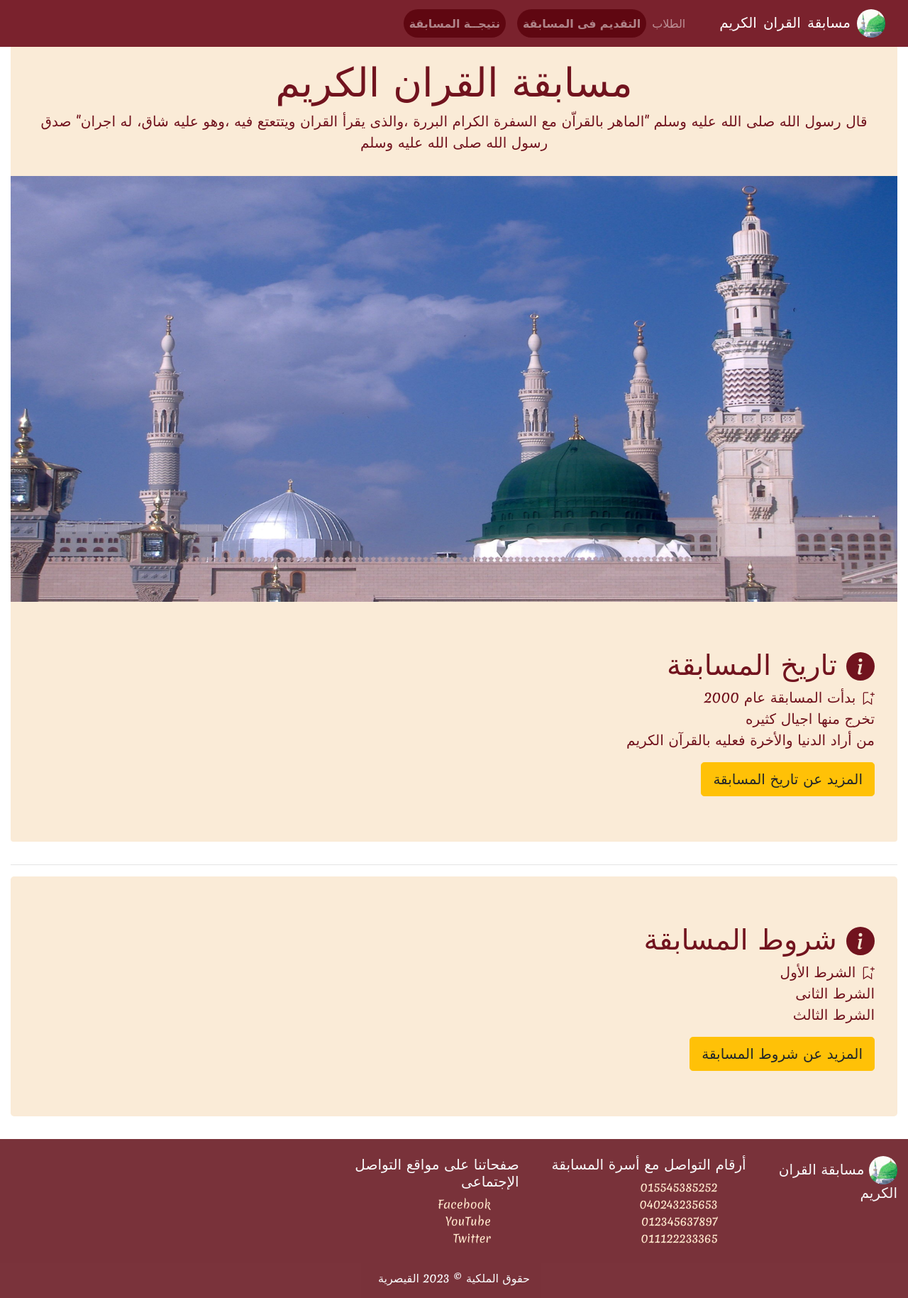
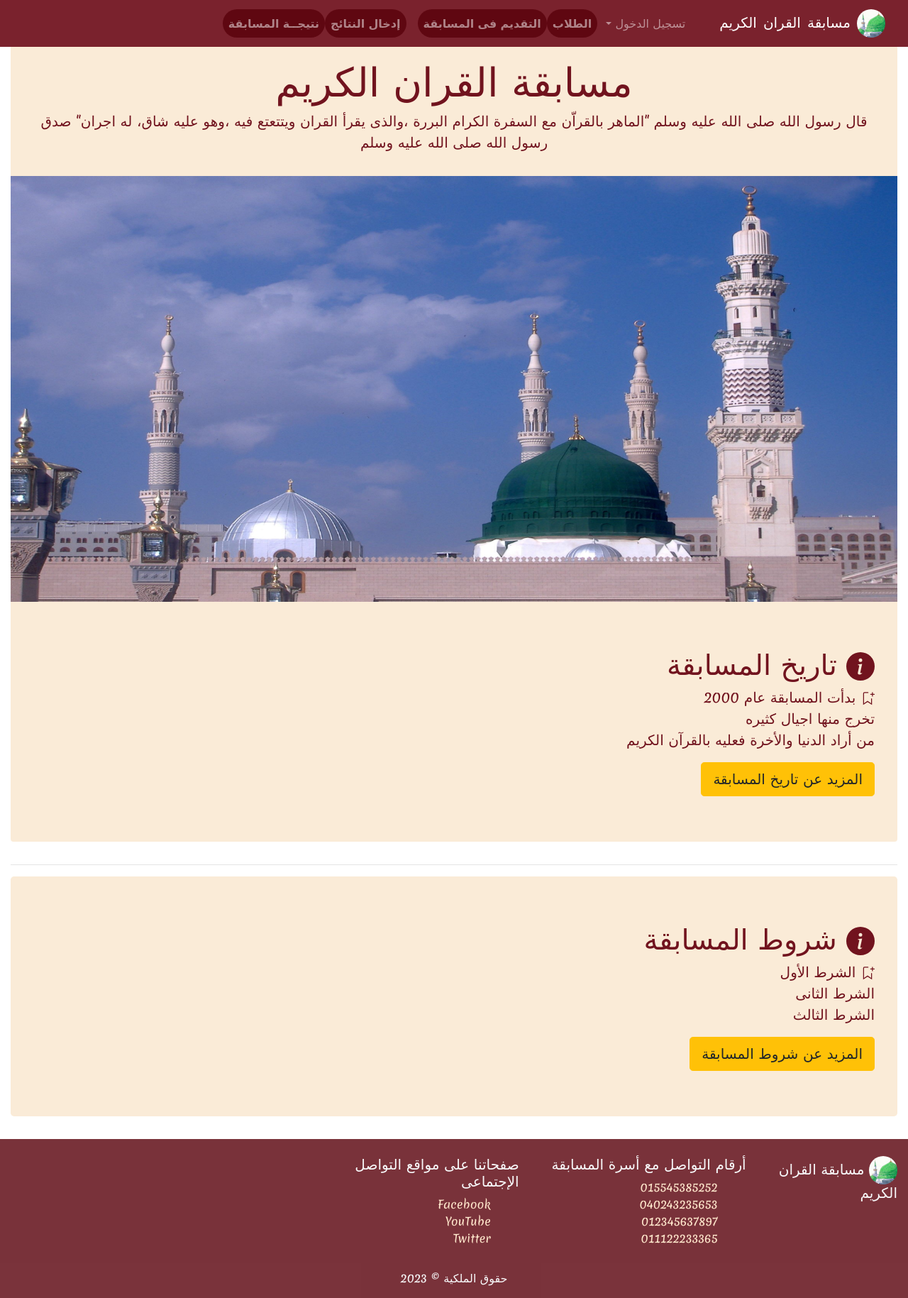
Before and after one commit to Hossam-hash/django_koran_competition, a Django app: page / in a window 1280 px wide. Shown: the whole page at 71% size. Run offline with Django 4.2, Linux system fonts and the light colour scheme; some libraries are stand-ins or nearby versions.

Commit message:
before_database_work

```diff
--- a/src/templates/home/home.html
+++ b/src/templates/home/home.html
@@ -74,7 +74,7 @@
 		   <br>
 		   من أراد الدنيا والأخرة فعليه بالقرآن الكريم
           </p>
-          <a class="btn btn-warning btn-lg" href="history_of_comptition.html" role="button">المزيد عن تاريخ المسابقة</a>
+          <a class="btn btn-warning btn-lg" href="{% url 'comptition_history' %}" role="button">المزيد عن تاريخ المسابقة</a>
         </div>
       </section>
 
@@ -103,7 +103,7 @@
 		   <br>
 		  الشرط الثالث
           </p>
-		  <a class="btn btn-warning btn-lg" href="condition_of_comptition.html" role="button">المزيد عن شروط المسابقة</a>
+		  <a class="btn btn-warning btn-lg" href="{%url 'comptition_rules'%}" role="button">المزيد عن شروط المسابقة</a>
         </div>
       </section>
 
--- a/src/templates/partials/_footer.html
+++ b/src/templates/partials/_footer.html
@@ -5,7 +5,7 @@
 
         <div class="row">
 
-          <div class="col-md-2 mt-md-0 mt-0">
+          <div class="col-md-2 mt-md-0 mt-0" href="{% url 'home' %}">
             <h5 class="text-uppercase">
              <img src="{% static 'img/logo1.jpg'%}" class="img-brand" alt="compitation">
             مسابقة القران الكريم
@@ -45,7 +45,7 @@
       </div>
 
       <div class="text-center py-3">
-        حقوق الملكية &copy; <span class="year">2023 </span>  القيصرية
+        حقوق الملكية &copy; <span class="year">2023 </span>
       </div>
 
     </footer>
--- a/src/templates/partials/_navbar.html
+++ b/src/templates/partials/_navbar.html
@@ -1,7 +1,7 @@
     {% load static %}
 	<!--navbar-->
     <nav class="navbar navbar-expand-lg navbar-dark navbar-custom fixed-top"  >
-        <a class="navbar-brand" href="index.html">
+        <a class="navbar-brand" href="{% url 'home' %}">
             <img src="{% static 'img/logo1.jpg'%}" class="img-brand" alt="compitation">
             مسابقة القران الكريم
         </a>
@@ -10,20 +10,82 @@
         </button>
 
         <div class="collapse navbar-collapse" id="navbarSupportedContent">
-            <ul class="navbar-nav " >
+            <ul class="navbar-nav "  >
+
+			<!-- 	 <li
+				  {% if '/' == request.path %}
+				   class="nav-item active"
+				  {% else %}
+				  class="nav-item "
+				  {%endif%}
+				  id="nav-item"
+				 > -->
 
 
-              <li class="nav-item" >
-                <a class="nav-link" href="#" >الطلاب</a>
+				 <li
+				  {% if 'signin' in request.path or 'signup' in request.path or 'profile' in request.path%}
+				   class="nav-item dropdown active"
+				  {% else %}
+				  class="nav-item dropdown"
+				  {%endif%}
+
+				 >
+                <a class="nav-link dropdown-toggle" href="#" id="navbarDropdown" role="button" data-toggle="dropdown" aria-haspopup="true" aria-expanded="false">
+                تسجيل الدخول
+                </a>
+                <div class="dropdown-menu animate slideIn" aria-labelledby="navbarDropdown">
+                <a class="dropdown-item" href="{% url 'signin'%}">التسجيل</a>
+                <a class="dropdown-item" href="{% url 'signup'%}">تسجيل الدخول</a>
+                <div class="dropdown-divider"></div>
+                <a class="dropdown-item" href="{% url 'profile'%}">الصفحة الشخصية</a>
+                </div>
+				</li>
+
+              <li
+				  {% if 'search' in request.path %}
+				   class="nav-item active"
+				  {% else %}
+				  class="nav-item "
+				  {%endif%}
+				  id="nav-item"
+				 >
+                <a class="nav-link" href="{% url 'search'%}" ><strong>الطلاب</strong> </a>
               </li>
-              <li class="nav-item" id="nav-item"  >
-                  <a class="nav-link" href="apply_for_comptation.html"><strong> التقديم فى المسابقة</strong>  </a>
+
+              <li
+				  {% if 'apply_compition' in request.path %}
+				   class="nav-item active"
+				  {% else %}
+				  class="nav-item "
+				  {%endif%}
+				 id="nav-item"
+				 >
+                  <a class="nav-link" href="{% url 'apply_compition'%}"><strong> التقديم فى المسابقة</strong>  </a>
               </li>
 			  <li class="x">
                 <a class="nav-link" href="#"></a>
               </li>
-			  <li class="nav-item" id="nav-item">
-                  <a class="nav-link" href="#"><strong> نتيجــة المسابقة</strong>  </a>
+
+              <li
+				  {% if 'enter_results' in request.path %}
+				   class="nav-item active"
+				  {% else %}
+				  class="nav-item "
+				  {%endif%}
+				 id="nav-item"
+				 >
+                  <a class="nav-link" href="{% url 'enter_results'%}"><strong> إدخال النتائج </strong>  </a>
+              </li>
+
+              <li
+				  {% if 'show_results' in request.path %}
+				   class="nav-item active"
+				  {% else %}
+				  class="nav-item "
+				  {%endif%}
+				 id="nav-item"
+				 >
+                  <a class="nav-link" href="{% url 'show_results'%}"><strong> نتيجــة المسابقة</strong>  </a>
               </li>
 
             </ul>
```
Also changed, not shown: src/frontend_template/indexxxx.html (+12 -1 lines).
